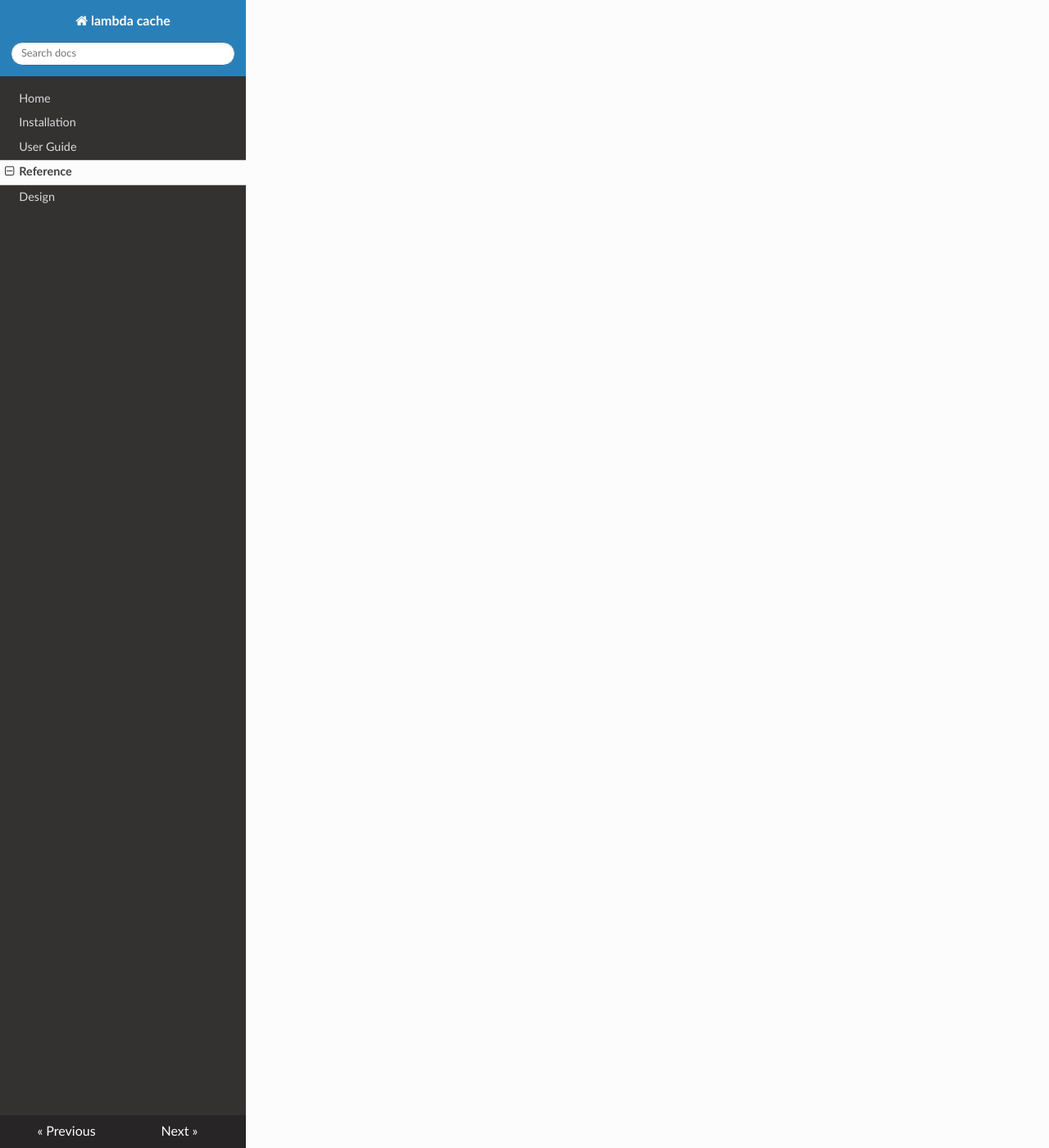
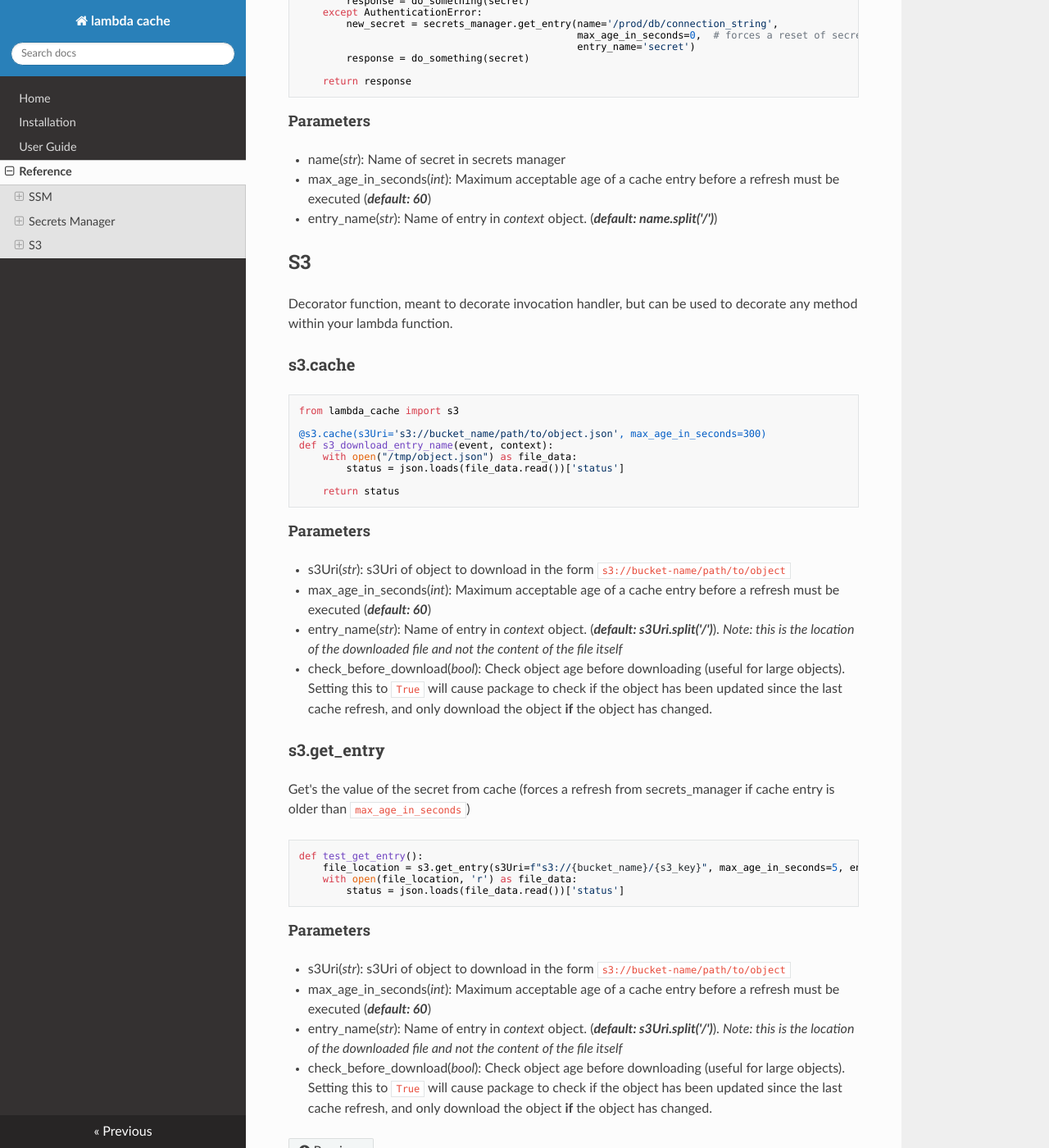
Before and after one commit to keithrozario/lambda-cache, an MkDocs documentation site: the page built from docs/reference.md, in a window 1280 px wide and 1400 px high, scrolled down 1747 px. Shown: the whole window at 82% size. Built offline with MkDocs 1.6.1, drawn with Linux system fonts in a browser that asks for light colours; nearby versions of some CDN libraries; some of the changed text lies outside the part shown.

Commit message:
new docs

````diff
--- a/docs/reference.md
+++ b/docs/reference.md
@@ -1,3 +1,130 @@
 # Reference
 
-WIP 😞
+## SSM
+
+### ssm.cache
+
+Decorator function, meant to decorate invocation handler, but can be used to decorate any method within your lambda function.
+
+```python
+from lambda_cache import ssm
+
+@ssm.cache(parameter='/production/app/var')
+def handler(event, context):
+    var = getattr(context,'var')
+    response = do_something(var)
+    return response
+```
+
+#### Parameters
+
+* parameter(_str_): Name of Parameter is SSM Parameter Store
+* max_age_in_seconds(_int_): Maximum acceptable age of a cache entry before a refresh must be executed (**_default: 60_**)
+* entry_name(_str_): Name of entry in _context_ object. (**_default: paremeter.split('/')_**)
+
+### ssm.get_entry
+
+Get's the value of the ssm parameter from cache (forces a refresh from parameter store if the cache object is older than `max_age_in_seconds`)
+
+```python
+from lambda_cache import ssm
+
+def handler(event, context):
+    var = ssm.get_entry(parameter='/production/app/var',
+                        max_age_in_seconds=300)
+    response = do_something(var)
+    return response
+```
+
+#### Parameters
+
+* parameter(_str_): Name of Parameter is SSM Parameter Store
+* max_age_in_seconds(_int_): Maximum acceptable age of a cache entry before a refresh must be executed (**_default: 60_**)
+* entry_name(_str_): Name of entry in _context_ object. (**_default: paremeter.split('/')_**)
+
+## Secrets Manager
+
+### secrets_manager.cache
+
+Decorator function, meant to decorate invocation handler, but can be used to decorate any method within your lambda function.
+
+```python
+@secrets_manager.cache(name='/prod/db/connection_string', max_age_in_seconds=10, entry_name='new_secret')
+def call_with_entry_name(event, context):
+    secret = getattr(context, 'new_secret')
+    response do_something(secret)
+    return response
+```
+
+#### Parameters
+
+* name(_str_): Name of secret in secrets manager
+* max_age_in_seconds(_int_): Maximum acceptable age of a cache entry before a refresh must be executed (**_default: 60_**)
+* entry_name(_str_): Name of entry in _context_ object. (**_default: name.split('/')_**)
+
+### secrets_manager.get_entry
+
+Get's the value of the secret from cache (forces a refresh from secrets_manager if cache entry is older than `max_age_in_seconds`)
+
+```python
+@secrets_manager.cache(name='/prod/db/connection_string', max_age_in_seconds=300, entry_name='secret')
+def call_with_entry_name(event, context):
+
+    try:
+        secret = getattr(context, 'secret')
+        response = do_something(secret)
+    except AuthenticationError:
+        new_secret = secrets_manager.get_entry(name='/prod/db/connection_string',
+                                               max_age_in_seconds=0,  # forces a reset of secret
+                                               entry_name='secret')
+        response = do_something(secret)
+
+    return response
+```
+
+#### Parameters
+
+* name(_str_): Name of secret in secrets manager
+* max_age_in_seconds(_int_): Maximum acceptable age of a cache entry before a refresh must be executed (**_default: 60_**)
+* entry_name(_str_): Name of entry in _context_ object. (**_default: name.split('/')_**)
+
+## S3
+
+Decorator function, meant to decorate invocation handler, but can be used to decorate any method within your lambda function.
+
+### s3.cache
+
+```python
+from lambda_cache import s3
+
+@s3.cache(s3Uri='s3://bucket_name/path/to/object.json', max_age_in_seconds=300)
+def s3_download_entry_name(event, context):
+    with open("/tmp/object.json") as file_data:
+        status = json.loads(file_data.read())['status']
+
+    return status
+```
+#### Parameters
+
+* s3Uri(_str_): s3Uri of object to download in the form `s3://bucket-name/path/to/object`
+* max_age_in_seconds(_int_): Maximum acceptable age of a cache entry before a refresh must be executed (**_default: 60_**)
+* entry_name(_str_): Name of entry in _context_ object. (**_default: s3Uri.split('/')_**). _Note: this is the location of the downloaded file and not the content of the file itself_
+* check_before_download(_bool_): Check object age before downloading (useful for large objects). Setting this to `True` will cause package to check if the object has been updated since the last cache refresh, and only download the object **if** the object has changed.
+
+### s3.get_entry
+
+Get's the value of the secret from cache (forces a refresh from secrets_manager if cache entry is older than `max_age_in_seconds`)
+
+```python
+def test_get_entry():
+    file_location = s3.get_entry(s3Uri=f"s3://{bucket_name}/{s3_key}", max_age_in_seconds=5, entry_name=False, check_before_download=True)
+    with open(file_location, 'r') as file_data:
+        status = json.loads(file_data.read())['status']
+```
+
+#### Parameters
+
+* s3Uri(_str_): s3Uri of object to download in the form `s3://bucket-name/path/to/object`
+* max_age_in_seconds(_int_): Maximum acceptable age of a cache entry before a refresh must be executed (**_default: 60_**)
+* entry_name(_str_): Name of entry in _context_ object. (**_default: s3Uri.split('/')_**). _Note: this is the location of the downloaded file and not the content of the file itself_
+* check_before_download(_bool_): Check object age before downloading (useful for large objects). Setting this to `True` will cause package to check if the object has been updated since the last cache refresh, and only download the object **if** the object has changed.
--- a/mkdocs.yml
+++ b/mkdocs.yml
@@ -4,6 +4,5 @@ nav:
   - Installation: install.md
   - User Guide: user_guide.md
   - Reference: reference.md
-  - Design: design.md
 
 theme: readthedocs
````
Also changed, not shown: README.md (+51 -29 lines), docs/index.md (+1 -1 lines), docs/install.md (+1 -1 lines), docs/images/lambda_cache.png, 1 other file.
